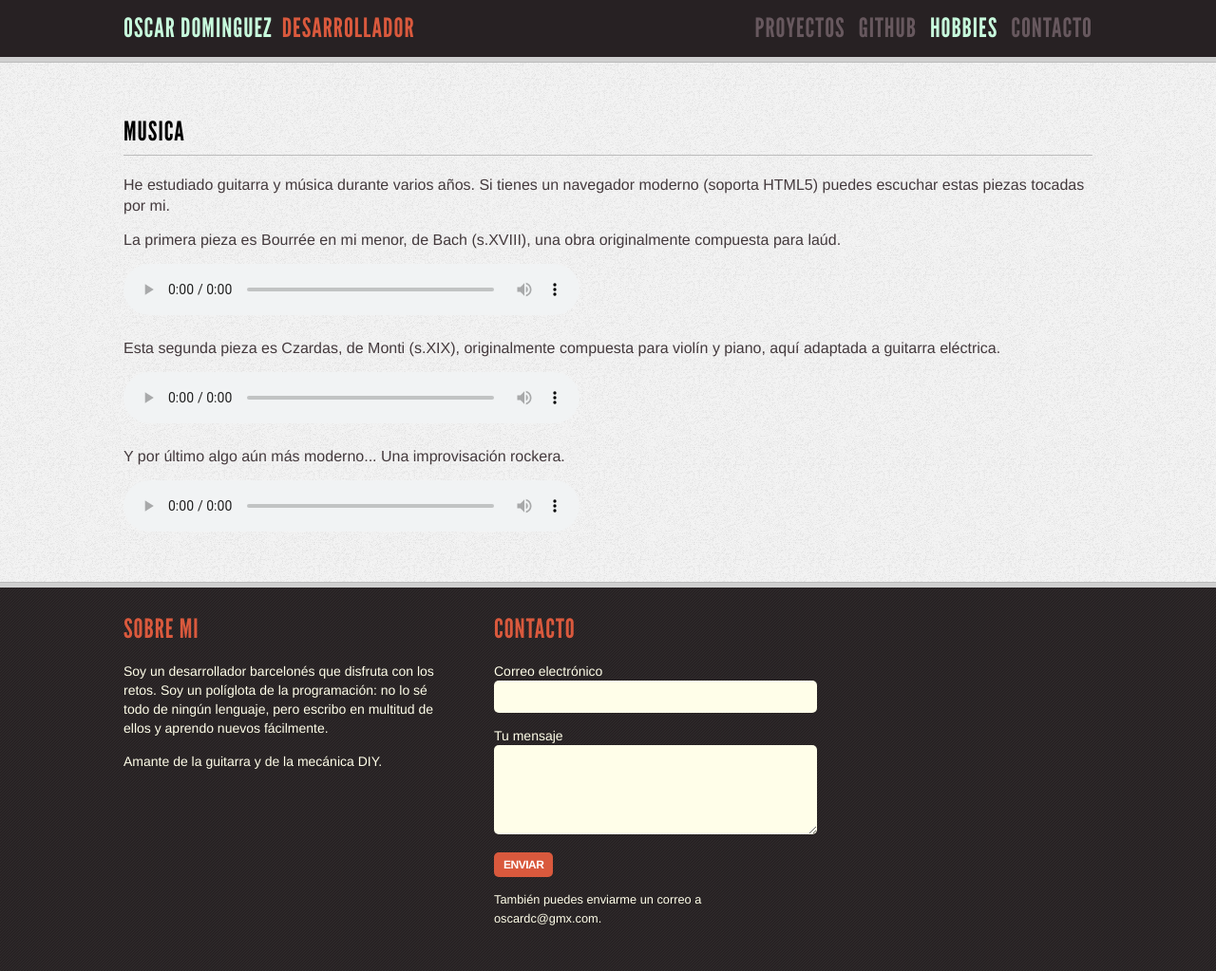
After one commit to OscarDCorbalan/HTML-Portfolio, a PHP site: page /hobbies.php in a window 1280 px wide. The commit adds this page. Shown: the whole page at 95% size. Run offline with PHP 8.4, Linux system fonts and the light colour scheme.

Commit message:
Add pág hobbies

```diff
--- a/header.php
+++ b/header.php
@@ -15,7 +15,7 @@
 				<nav>
 					<a href="/" class="<?php if($currentPage == 'index'): ?>active<?php endif; ?>">Proyectos</a>
 					<a href="http://github.com/OscarDoc" target="_blank">GitHub</a>
-					<a href="/hobbies" class="<?php if($currentPage == 'hobby'): ?>active<?php endif; ?>">Hobbies</a>
+					<a href="/hobbies.php" class="<?php if($currentPage == 'hobby'): ?>active<?php endif; ?>">Hobbies</a>
 					<a href="#contacto" id="contact">Contacto</a>
 				</nav>
 			</div>
--- /dev/null
+++ b/hobbies.php
@@ -0,0 +1,27 @@
+<?php
+$currentPage = 'hobby';
+include 'header.php';
+?>
+<section id="musica">
+	<h2>Musica</h2>
+		<p>He estudiado guitarra y música durante varios años. Si tienes un navegador moderno (soporta HTML5) puedes escuchar estas piezas tocadas por mi.</p>
+		<p>La primera pieza es Bourrée en mi menor, de Bach (s.XVIII), una obra originalmente compuesta para laúd.</p>
+		<audio controls> <!-- Si no soporta MP4, carga OGG y, si no, output del <p> -->
+			<source src="/audio/Oscar_Bourree.m4a" type="audio/mp4">
+			<source src="/audio/Oscar_Bourree.oga" type="audio/ogg;">
+			<p>Tu navegador no soporta el elemento 'audio' de HTML5.</p>
+		</audio>
+		<p>Esta segunda pieza es Czardas, de Monti (s.XIX), originalmente compuesta para violín y piano, aquí adaptada a guitarra eléctrica.</p>
+		<audio controls>
+			<source src="/audio/Oscar_Czardas.m4a" type="audio/mp4">
+			<source src="/audio/Oscar_Czardas.oga" type="audio/ogg;">
+			<p>Tu navegador no soporta el elemento 'audio' de HTML5.</p>
+		</audio>
+		<p>Y por último algo aún más moderno... Una improvisación rockera.</p>
+		<audio controls>
+			<source src="/audio/Oscar_Improvis.m4a" type="audio/mp4">
+			<source src="/audio/Oscar_Improvis.oga" type="audio/ogg;">
+			<p>Tu navegador no soporta el elemento 'audio' de HTML5.</p>
+		</audio>
+</section>
+<?php include 'footer.php'; ?>
--- a/style.css
+++ b/style.css
@@ -89,10 +89,13 @@ padding: 125px 0 30px;
 }
 #main a{color: #d9593d;}
 /* portfolio */
-#portfolio>h2,#trabajos>h2{
+#portfolio>h2,#trabajos>h2,#musica>h2{
 border-bottom:1px solid #bbb;
 padding-bottom: 10px;
 margin-bottom:20px;
+}
+#portfolio>h2{
+margin-bottom:40px;
 }
 #portfolio-title{
 margin-bottom:40px;
@@ -253,6 +256,14 @@ transition: all 0.2s ease-in;
 #portfolio-elem .portfolio-url:hover {
 background: #67585e;
 }
+/* musiquita güena */
+#musica p{
+margin-bottom: 14px;
+}
+#musica audio{
+margin-bottom: 20px;
+width:480px;
+}
 
 /* footer */
 footer{
```
Also changed, not shown: 6 other files.
